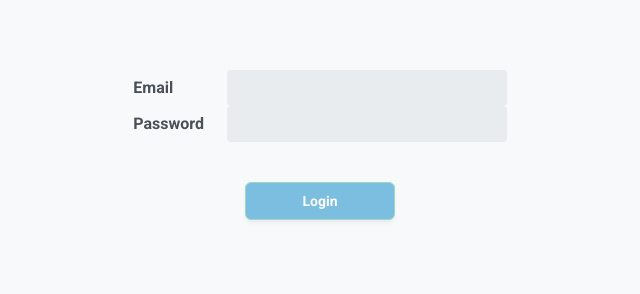
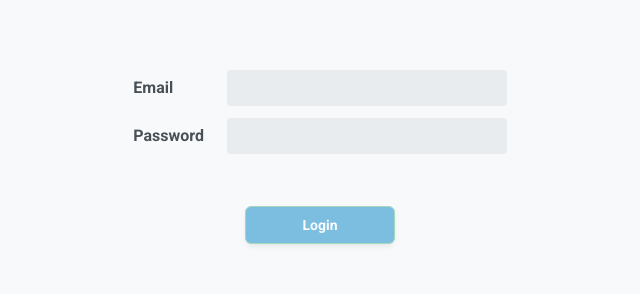
Before and after one commit to Ariefhsnn/kingdom, a Next.js app: page /auth/login in a window 1280 px wide. Shown: the part 266-560 px from the top of the page, without its empty margins (320-960 px from the left). Built offline with nearby package versions, Linux system fonts and the light colour scheme.

Commit message:
[arief] - add member type field at user table, and fix gap at login form

```diff
--- a/pages/auth/login/index.js
+++ b/pages/auth/login/index.js
@@ -75,7 +75,7 @@ export default function Login() {
             CMS Portal
           </span>
           <div className="flex flex-col justify-center w-full my-10 lg:my-20 gap-5">
-            <form>
+            <form className="flex flex-col gap-3">
               <div className="flex flex-col md:flex-row w-full items-center">
                 <label
                   htmlFor="email"
--- a/pages/user/index.js
+++ b/pages/user/index.js
@@ -159,18 +159,14 @@ const Index = (props) => {
         return <span> {dateToString(value)} </span>;
       },
     },
-    // {
-    //   Header: "Delete",
-    //   Footer: "Delete",
-    //   accessor: "",
-    //   Cell: ({ row }) => {
-    //     return (
-    //       <Button variant="danger" onClick={() => onDelete(row?.original?.id)}>
-    //         Delete
-    //       </Button>
-    //     );
-    //   },
-    // },
+    {
+      Header: "Member type",
+      Footer: "Member type",
+      accessor: "member_type",
+      Cell: ({ value }) => {
+        return <p className="capitalize">{value ? value : "-"}</p>;
+      },
+    },
     {
       Header: "Action",
       Footer: "Action",
```
